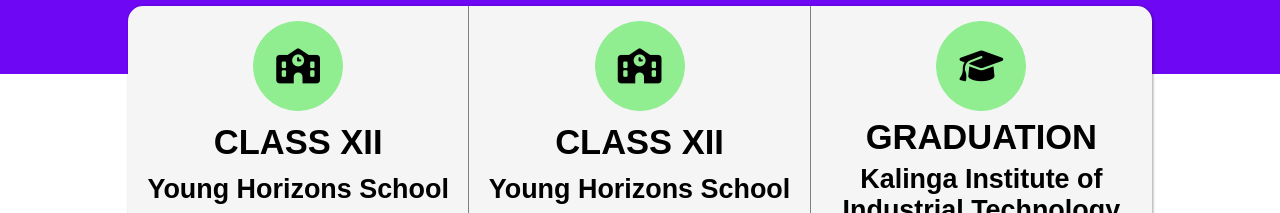
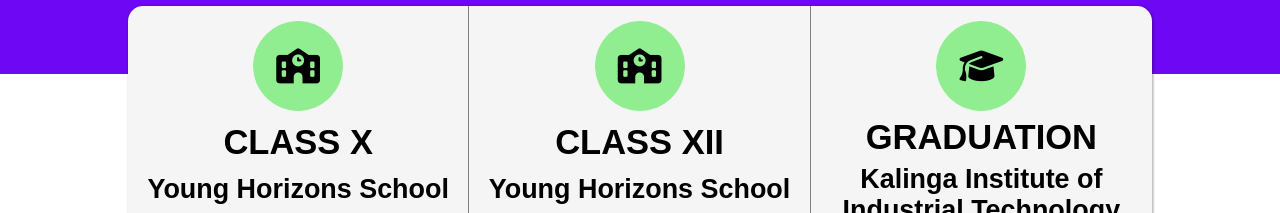
Before and after one commit to Priyanshubasu0902/portfolio, a plain HTML site: page index.html in a window 1280 px wide. Shown: the part 1160-1373 px from the top of the page. Drawn offline with Linux system fonts and the light colour scheme.

Commit message:
checkpoint3

```diff
--- a/index.html
+++ b/index.html
@@ -41,7 +41,7 @@
             <div class="MiddleDown" id="Education">
                 <div class="left">
                     <i class="fa-solid fa-school"></i>
-                    <span id="Education"><h2>CLASS XII</h2></span>
+                    <span id="Education"><h2>CLASS X</h2></span>
                     <span><h3>Young Horizons School</h3></span>
                     <span>2019-2020</span><span></span>
                     <span><b>Percentage: </b>93.6%</span><span></span>
```
